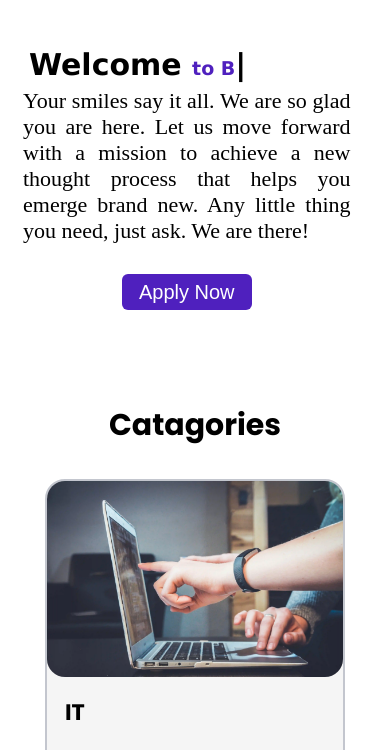
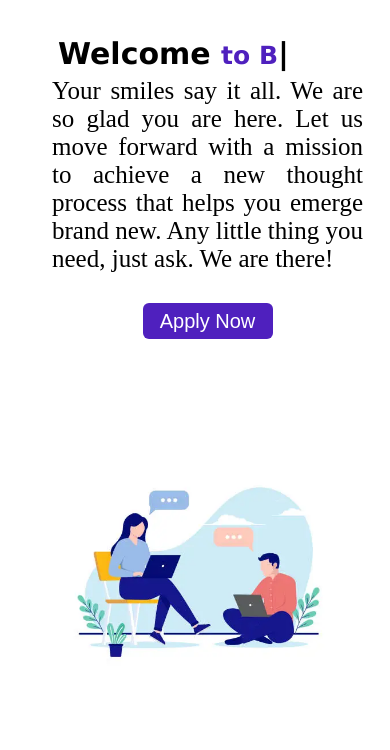
Before and after one commit to subratamondal1029/api-project, a plain HTML site: page index.html in a window 390 px wide. Shown: the part 62-812 px from the top of the page. Drawn offline with nearby package versions, Linux system fonts and the light colour scheme; a web font is replaced by a local one.

Commit message:
almost complete the home page

```diff
--- a/css-files/home.css
+++ b/css-files/home.css
@@ -8,31 +8,32 @@
 /* welcome section styling */
 
 .heading_sec {
-    background: url(../media/images/welcome.webp);
-    background-repeat: no-repeat;
-    background-position: right;
-    background-size: 500px 100%;
-    margin-top: 35px;
-    width: 100vw;
-    margin-block: 41px;
+    margin-top: 50px;
+    height: 100vh;
+    display: flex;
+    justify-content: center;
+    align-items: center;
+    gap: 10px;
+    padding-bottom: 50px;
+}
+
+.heading_sec img{
+    width: 75%;
+    object-fit: contain;
 }
 
 .welcome_con {
-    overflow-x: hidden;
     font-size: 25px;
     font-family: "Tilt Prism Display",serif, emoji, sans-serif;
     width: 53vw;
-    height: 100%;
     text-align: center;
-    margin: 55px 0px 20px 70px;
+    margin-left: 25px;
     padding: 12px 2px;
 }
 .welcome_con p{text-align: justify ;}
 .wellcome {
-    width: 550px;
-    margin: auto;
     text-align: start;
-    padding: 6px 6px;
+    padding: 6px;
     font-size: 30px;
     font-family: 'Lucida Sans', 'Lucida Sans Regular', 'Lucida Grande', 'Lucida Sans Unicode', Geneva, Verdana, sans-serif;
 }
@@ -66,7 +67,7 @@
 #cataheading {
     width: 100%;
 text-align: center;
-    margin-block: 25px;
+    margin-bottom: 30px;
     font-size: 30px;
     font-weight: bold;
 }
--- a/css-files/responsive.css
+++ b/css-files/responsive.css
@@ -1,4 +1,22 @@
 /* for tablet and mobile devices */
+@media screen and (max-width: 1088px) {
+    .heading_sec{
+        flex-direction: column;
+        justify-content: flex-start;
+        gap: 11%;
+        padding-bottom: 0;
+        /* margin-top: 35px; */
+    }
+
+    .heading_sec img{
+        width: 100%;
+    }
+
+    .heading_sec .welcome_con{
+        width: 90%;
+    }
+}
+
 @media screen and (max-width: 690px) {
     /* styling nav bar for responsive */
 
@@ -15,29 +33,8 @@
     #menu {
         display: block;
     }
-    footer nav {
-        flex-direction: column;
-    }
-    footer .link {
-        margin-inline: 92px;
-    }
 
-    /* styling the welcome section to tablet and device responsive */
 
-    .heading_sec {
-        background: none;
-        width: 100vw;
-        height: 100%;
-    }
-    .welcome_con {
-        font-size: 22px;
-        width: 85%;
-        height: 60%;
-        margin: 20px 50px 10px 1px;
-    }
-    .welcome_con .auto-text {
-        font-size: 19px;
-    }
     .cata_container {
         margin: 6px;
     }
@@ -46,11 +43,7 @@
       font-size: 15px;
     }
 
-   #cataSelects{
-     width: 50%;
-   }
 
-   /* styling courses show and hide for small devices */
    div#foldicon{
     display: block;
    }
--- a/index.html
+++ b/index.html
@@ -56,6 +56,7 @@
                         <p>Your smiles say it all. We are so glad you are here. Let us move forward with a mission to achieve a new thought process that helps you emerge brand new. Any little thing you need, just ask. We are there!</p>
                         <button> <a href="html-files/apply.html">Apply Now</a></button>
                     </div>
+                    <img src="media/images/welcome.webp" alt="welcome">
                 </section>
 
                  <!-------------------------------
```
